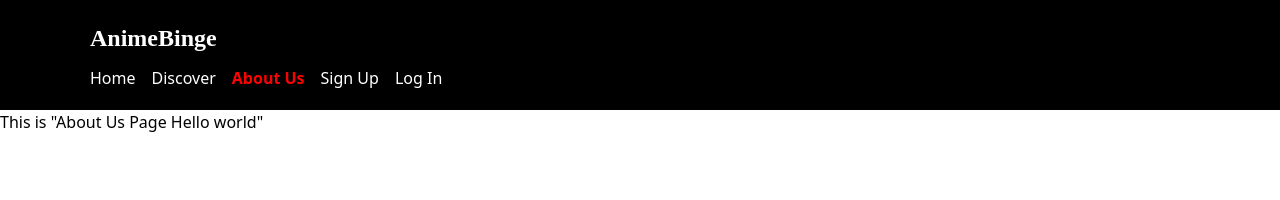
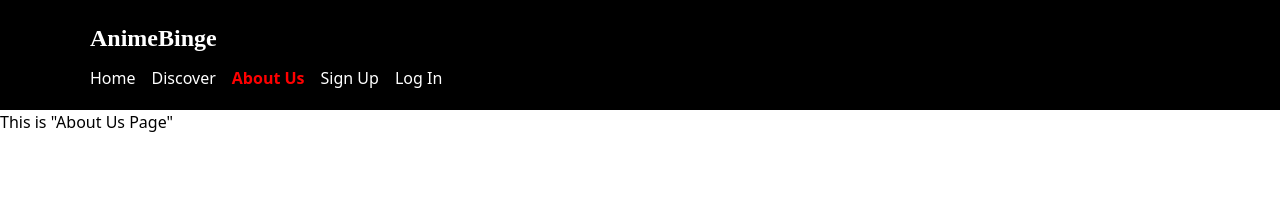
Before and after one commit to Battosai101/CACAL-assessment, a React (Create React App) app: page /aboutus in a window 1280 px wide. Shown: the top 200 px of the page. Built offline with nearby package versions, Linux system fonts and the light colour scheme.

Commit message:
About us back to original

```diff
--- a/src/components/AboutUs.js
+++ b/src/components/AboutUs.js
@@ -2,7 +2,7 @@ export default function AboutUs(){
     return(
         <div className="aboutus">
             <div className="aboutus--content">
-                This is "About Us Page Hello world"
+                This is "About Us Page"
             </div>
         </div>
     )
```
